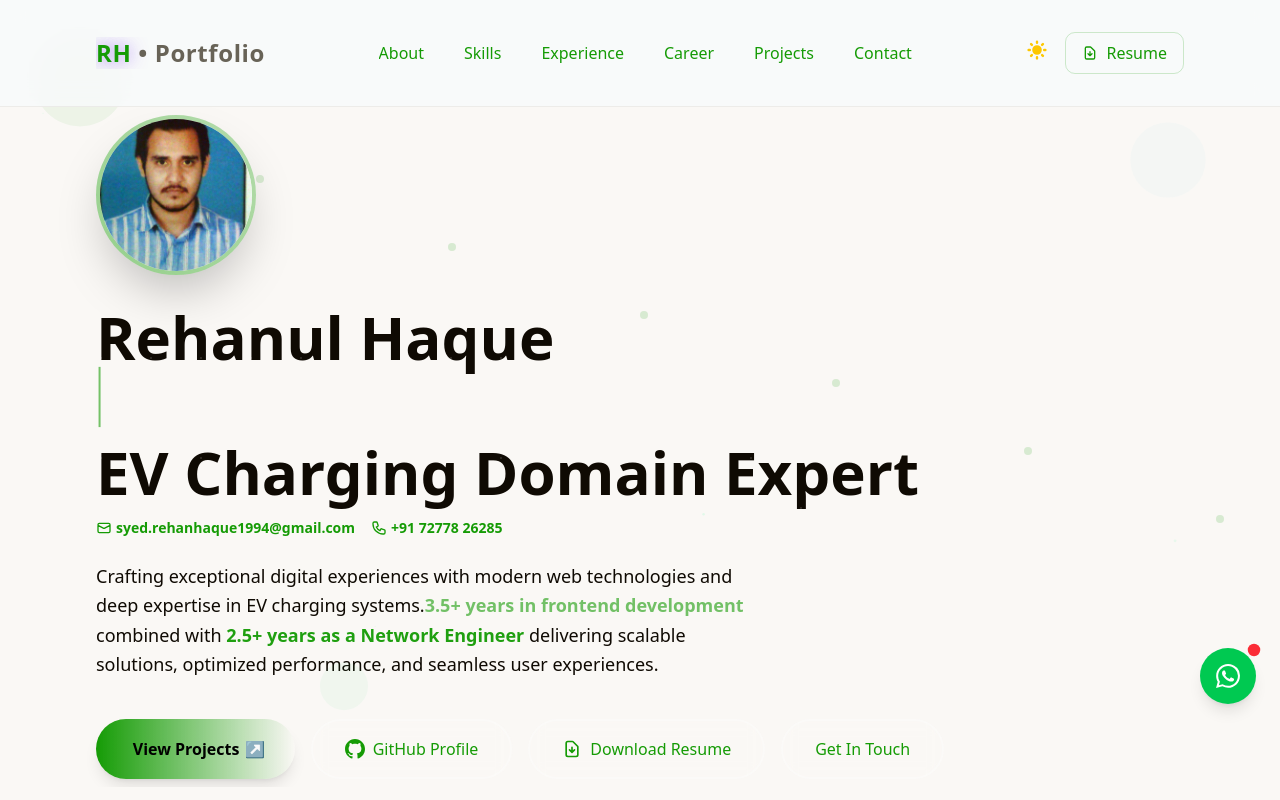
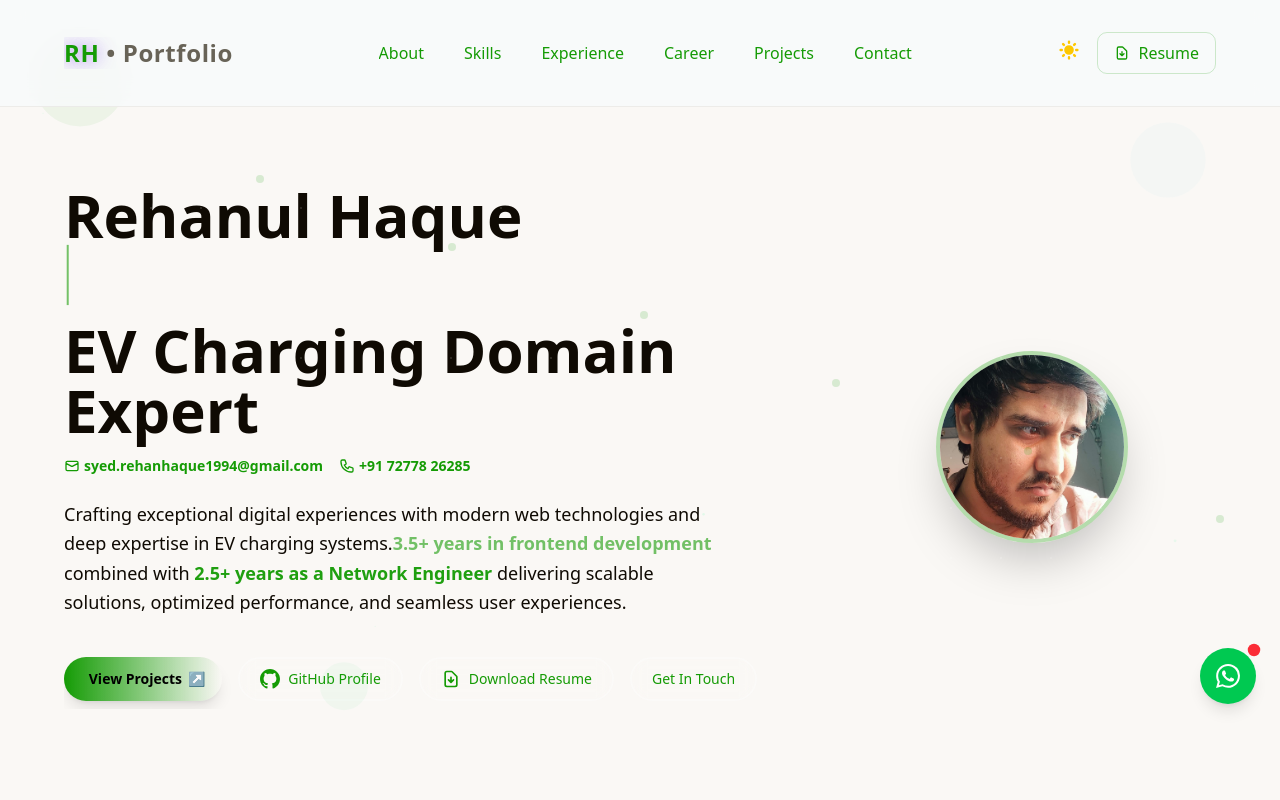
Before and after one commit to Rehan72/rehanul-portfolio, a React (Vite) app: page / in a window 1280 px wide. Shown: the top 800 px of the page. Built offline with nearby package versions, Linux system fonts and the light colour scheme.

Commit message:
image chnage

```diff
--- a/src/components/Header.jsx
+++ b/src/components/Header.jsx
@@ -54,7 +54,7 @@ export default function Header() {
       animate={{ y: 0 }}
       transition={prefersReducedMotion ? { duration: 0 } : { duration: 0.6 }}
     >
-       <div className="container flex items-center justify-between py-6 md:py-8">
+      <div className="w-full px-4 md:px-8 lg:px-16 flex items-center justify-between py-6 md:py-8">
         <motion.a
           href="#"
           className="font-bold tracking-wide text-xl md:text-2xl"
@@ -86,8 +86,7 @@ export default function Header() {
             <motion.a
               key={item.href}
               href={item.href}
-               className={`relative transition-colors duration-300 hover:text-accent ${
-                 activeSection === item.href.substring(1) ? "text-accent" : "text-muted-foreground"
+              className={`relative transition-colors duration-300 hover:text-accent ${activeSection === item.href.substring(1) ? "text-accent" : "text-muted-foreground"
                 }`}
               initial={{ opacity: 0, y: -20 }}
               animate={{ opacity: 1, y: 0 }}
@@ -168,14 +167,13 @@ export default function Header() {
             exit={{ opacity: 0, height: 0 }}
             transition={{ duration: 0.3, ease: "easeInOut" }}
           >
-             <div className="container py-4">
+            <div className="w-full px-4 md:px-8 lg:px-16 py-4">
               <nav className="flex flex-col gap-2">
                 {navItems.map((item, index) => (
                   <motion.a
                     key={item.href}
                     href={item.href}
-                     className={`px-4 py-3 rounded-lg transition-colors duration-300 ${
-                       activeSection === item.href.substring(1)
+                    className={`px-4 py-3 rounded-lg transition-colors duration-300 ${activeSection === item.href.substring(1)
                         ? "bg-accent/10 text-accent"
                         : "text-muted-foreground hover:text-accent hover:bg-card/50"
                       }`}
--- a/src/components/Hero.jsx
+++ b/src/components/Hero.jsx
@@ -12,7 +12,7 @@ export default function Hero() {
       "React Developer",
       "JavaScript Developer",
       "EV Charging Specialist",
-        "UI/UX Developer"
+      // "UI/UX Developer"
     ],
     {
       typingSpeed: 100, // Slightly faster for better UX
@@ -64,41 +64,8 @@ export default function Hero() {
         ))}
       </div>
 
-       <div className="container flex min-h-[85vh] flex-col items-start justify-center">
-         {/* Profile Image */}
-         <motion.div
-           className="mb-8"
-           initial={{ opacity: 0, scale: 0.8 }}
-           animate={{ opacity: 1, scale: 1 }}
-           transition={{ duration: 0.8, ease: [0.16, 1, 0.3, 1] }}
-         >
-           <motion.div
-             className="relative"
-             whileHover={{ scale: 1.05 }}
-             transition={{ duration: 0.3 }}
-           >
-             <div className="w-32 h-32 md:w-40 md:h-40 rounded-full border-4 border-accent/30 shadow-2xl overflow-hidden">
-               <img
-                 src="/profile.jpg"
-                 alt="Rehanul Haque - Frontend Developer and EV Charging Specialist"
-                 className="w-full h-full object-cover"
-                 loading="eager"
-                 decoding="async"
-                 width="160"
-                 height="160"
-                 onError={(e) => {
-                   console.error('Image failed to load:', e);
-                   e.target.style.display = 'none';
-                 }}
-                 onLoad={() => console.log('Image loaded successfully')}
-               />
-             </div>
-             <div
-               className="absolute inset-0 rounded-full bg-gradient-to-tr from-accent/20 to-transparent opacity-0.4"
-             />
-           </motion.div>
-         </motion.div>
-
+      <div className="w-full px-4 md:px-8 lg:px-16 flex min-h-[85vh] flex-col-reverse md:flex-row items-center justify-between gap-12">
+        <div className="w-full md:w-2/3 flex flex-col items-start">
           <motion.div
             initial={{ opacity: 0, y: 20 }}
             animate={{ opacity: 1, y: 0 }}
@@ -113,7 +80,7 @@ export default function Hero() {
                 Rehanul Haque
               </motion.span>
               <motion.span
-               className="block text-accent relative"
+                className="block text-accent relative whitespace-nowrap"
                 initial={{ opacity: 0, x: -20 }}
                 animate={{
                   opacity: [0.8, 1, 0.9],
@@ -199,11 +166,11 @@ export default function Hero() {
             initial={{ opacity: 0, y: 16 }}
             animate={{ opacity: 1, y: 0 }}
             transition={{ delay: 1, duration: 0.7, ease: [0.16, 1, 0.3, 1] }}
-           className="mt-10 flex flex-col sm:flex-row gap-4 flex-wrap justify-center sm:justify-start"
+            className="mt-10 flex flex-row gap-4 overflow-x-auto pb-2 justify-start sm:justify-start w-full no-scrollbar"
           >
             <motion.a
               href="#projects"
-             className="hero-button inline-flex items-center gap-2 rounded-full bg-gradient-to-r from-accent to-accent2 font-semibold text-black shadow-lg hover:shadow-xl transition-all duration-300"
+              className="hero-button inline-flex items-center gap-2 rounded-full bg-gradient-to-r from-accent to-accent2 font-semibold text-black shadow-lg hover:shadow-xl transition-all duration-300 whitespace-nowrap"
               whileHover={{
                 scale: 1.05,
                 boxShadow: "0 15px 35px rgba(87, 255, 167, 0.4)"
@@ -230,7 +197,7 @@ export default function Hero() {
               href="https://github.com/Rehan72"
               target="_blank"
               rel="noopener noreferrer"
-             className="hero-button inline-flex items-center gap-2 rounded-full border-2 border-white/30 font-medium text-white hover:bg-white/10 hover:border-accent/60 transition-all duration-300 backdrop-blur-sm"
+              className="hero-button inline-flex items-center gap-2 rounded-full border-2 border-white/30 font-medium text-white hover:bg-white/10 hover:border-accent/60 transition-all duration-300 backdrop-blur-sm whitespace-nowrap"
               whileHover={{
                 scale: 1.05,
                 borderColor: "rgba(87, 255, 167, 0.6)",
@@ -240,7 +207,7 @@ export default function Hero() {
               aria-label="Visit my GitHub profile"
             >
               <svg className="w-5 h-5" fill="currentColor" viewBox="0 0 24 24" aria-hidden="true">
-               <path d="M12 0c-6.626 0-12 5.373-12 12 0 5.302 3.438 9.8 8.207 11.387.599.111.793-.261.793-.577v-2.234c-3.338.726-4.033-1.416-4.033-1.416-.546-1.387-1.333-1.756-1.333-1.756-1.089-.745.083-.729.083-.729 1.205.084 1.839 1.237 1.839 1.237 1.07 1.834 2.807 1.304 3.492.997.107-.775.418-1.305.762-1.604-2.665-.305-5.467-1.334-5.467-5.931 0-1.311.469-2.381 1.236-3.221-.124-.303-.535-1.524.117-3.176 0 0 1.008-.322 3.301 1.23.957-.266 1.983-.399 3.003-.404 1.02.005 2.047.138 3.006.404 2.291-1.552 3.297-1.23 3.297-1.23.653 1.653.242 2.874.118 3.176.77.84 1.235 1.911 1.235 3.221 0 4.609-2.807 5.624-5.479 5.921.43.372.823 1.102.823 2.222v3.293c0 .319.192.694.801.576 4.765-1.589 8.199-6.086 8.199-11.386 0-6.627-5.373-12-12-12z"/>
+                <path d="M12 0c-6.626 0-12 5.373-12 12 0 5.302 3.438 9.8 8.207 11.387.599.111.793-.261.793-.577v-2.234c-3.338.726-4.033-1.416-4.033-1.416-.546-1.387-1.333-1.756-1.333-1.756-1.089-.745.083-.729.083-.729 1.205.084 1.839 1.237 1.839 1.237 1.07 1.834 2.807 1.304 3.492.997.107-.775.418-1.305.762-1.604-2.665-.305-5.467-1.334-5.467-5.931 0-1.311.469-2.381 1.236-3.221-.124-.303-.535-1.524.117-3.176 0 0 1.008-.322 3.301 1.23.957-.266 1.983-.399 3.003-.404 1.02.005 2.047.138 3.006.404 2.291-1.552 3.297-1.23 3.297-1.23.653 1.653.242 2.874.118 3.176.77.84 1.235 1.911 1.235 3.221 0 4.609-2.807 5.624-5.479 5.921.43.372.823 1.102.823 2.222v3.293c0 .319.192.694.801.576 4.765-1.589 8.199-6.086 8.199-11.386 0-6.627-5.373-12-12-12z" />
               </svg>
               GitHub Profile
             </motion.a>
@@ -248,7 +215,7 @@ export default function Hero() {
             <motion.a
               href="/Rehanul_Resume.pdf"
               download="Rehanul_Resume.pdf"
-             className="hero-button inline-flex items-center gap-2 rounded-full border-2 border-white/30 font-medium text-white hover:bg-white/10 hover:border-accent2/60 transition-all duration-300 backdrop-blur-sm"
+              className="hero-button inline-flex items-center gap-2 rounded-full border-2 border-white/30 font-medium text-white hover:bg-white/10 hover:border-accent2/60 transition-all duration-300 backdrop-blur-sm whitespace-nowrap"
               whileHover={{
                 scale: 1.05,
                 borderColor: "rgba(122, 224, 255, 0.6)",
@@ -264,7 +231,7 @@ export default function Hero() {
 
             <motion.a
               href="#contact"
-             className="hero-button inline-flex items-center gap-2 rounded-full border-2 border-white/30 font-medium text-white hover:bg-white/10 hover:border-accent/60 transition-all duration-300 backdrop-blur-sm"
+              className="hero-button inline-flex items-center gap-2 rounded-full border-2 border-white/30 font-medium text-white hover:bg-white/10 hover:border-accent/60 transition-all duration-300 backdrop-blur-sm whitespace-nowrap"
               whileHover={{
                 scale: 1.05,
                 borderColor: "rgba(87, 255, 167, 0.6)",
@@ -277,6 +244,31 @@ export default function Hero() {
             </motion.a>
           </motion.div>
         </div>
+
+        <motion.div
+          className="w-full md:w-1/3 flex justify-center md:justify-center"
+          initial={{ opacity: 0, x: 20 }}
+          animate={{ opacity: 1, x: 0 }}
+          transition={{ duration: 0.8, delay: 0.2 }}
+        >
+          <div className="w-32 h-32 md:w-48 md:h-48 rounded-full border-4 border-accent/30 shadow-2xl overflow-hidden">
+            <img
+              src="/IMG_20201111_145435.jpg"
+              alt="Rehanul Haque - Frontend Developer and EV Charging Specialist"
+              className="w-full h-full object-cover"
+              loading="eager"
+              decoding="async"
+              width="192"
+              height="192"
+              onError={(e) => {
+                console.error('Image failed to load:', e);
+                e.target.style.display = 'none';
+              }}
+              onLoad={() => console.log('Image loaded successfully')}
+            />
+          </div>
+        </motion.div>
+      </div>
     </section>
   );
 }
--- a/src/index.css
+++ b/src/index.css
@@ -117,21 +117,29 @@
   * {
     @apply border-border outline-ring/50;
   }
+
   body {
     @apply bg-background text-foreground;
   }
 }
 
-html, body, #root {
+html,
+body,
+#root {
   height: 100%;
 }
 
-.section { @apply py-20 md:py-28; }
-.container { @apply mx-auto w-full max-w-6xl px-6; }
+.section {
+  @apply py-20 md:py-28;
+}
+
+.container {
+  @apply mx-auto w-full max-w-6xl px-6;
+}
 
 .card {
   @apply bg-card/80 backdrop-blur rounded-xl border border-white/5;
-  background: linear-gradient(135deg, rgba(255,255,255,0.1), rgba(255,255,255,0.05));
+  background: linear-gradient(135deg, rgba(255, 255, 255, 0.1), rgba(255, 255, 255, 0.05));
   box-shadow: 0 8px 32px 0 rgba(31, 38, 135, 0.37);
 }
 
@@ -159,9 +167,17 @@ html, body, #root {
 }
 
 @keyframes gradient-shift {
-  0% { background-position: 0% 50%; }
-  50% { background-position: 100% 50%; }
-  100% { background-position: 0% 50%; }
+  0% {
+    background-position: 0% 50%;
+  }
+
+  50% {
+    background-position: 100% 50%;
+  }
+
+  100% {
+    background-position: 0% 50%;
+  }
 }
 
 .pulse-glow {
@@ -172,6 +188,7 @@ html, body, #root {
   from {
     box-shadow: 0 0 20px #667eea, 0 0 40px #667eea, 0 0 60px #667eea;
   }
+
   to {
     box-shadow: 0 0 10px #667eea, 0 0 20px #667eea, 0 0 30px #667eea;
   }
@@ -190,7 +207,7 @@ a::before {
   left: -100%;
   width: 100%;
   height: 100%;
-  background: linear-gradient(90deg, transparent, rgba(255,255,255,0.2), transparent);
+  background: linear-gradient(90deg, transparent, rgba(255, 255, 255, 0.2), transparent);
   transition: left 0.5s;
 }
 
@@ -198,7 +215,9 @@ a:hover::before {
   left: 100%;
 }
 
-*:focus:not(:focus-visible) { outline: none; }
+*:focus:not(:focus-visible) {
+  outline: none;
+}
 
 /* Performance optimizations */
 .gpu-accelerated {
@@ -209,6 +228,7 @@ a:hover::before {
 
 /* Accessibility improvements */
 @media (prefers-reduced-motion: reduce) {
+
   *,
   *::before,
   *::after {
@@ -224,6 +244,7 @@ a:hover::before {
   .card {
     border-width: 2px;
   }
+
   a {
     text-decoration: underline;
   }
@@ -243,16 +264,21 @@ html {
 /* Loading state utilities */
 .loading-shimmer {
   background: linear-gradient(90deg,
-    rgba(255,255,255,0) 0%,
-    rgba(255,255,255,0.2) 50%,
-    rgba(255,255,255,0) 100%);
+      rgba(255, 255, 255, 0) 0%,
+      rgba(255, 255, 255, 0.2) 50%,
+      rgba(255, 255, 255, 0) 100%);
   background-size: 200% 100%;
   animation: shimmer 1.5s infinite;
 }
 
 @keyframes shimmer {
-  0% { background-position: -200% 0; }
-  100% { background-position: 200% 0; }
+  0% {
+    background-position: -200% 0;
+  }
+
+  100% {
+    background-position: 200% 0;
+  }
 }
 
 /* Section placeholder for lazy loading */
@@ -267,6 +293,7 @@ html {
   0% {
     background-position: 200% 0;
   }
+
   100% {
     background-position: -200% 0;
   }
@@ -274,8 +301,8 @@ html {
 
 /* Dark mode enhancements */
 .dark .card {
-  background: linear-gradient(135deg, rgba(255,255,255,0.05), rgba(255,255,255,0.02));
-  border: 1px solid rgba(255,255,255,0.1);
+  background: linear-gradient(135deg, rgba(255, 255, 255, 0.05), rgba(255, 255, 255, 0.02));
+  border: 1px solid rgba(255, 255, 255, 0.1);
 }
 
 .dark .glass {
@@ -285,9 +312,9 @@ html {
 
 .dark .loading-shimmer {
   background: linear-gradient(90deg,
-    rgba(255,255,255,0) 0%,
-    rgba(255,255,255,0.1) 50%,
-    rgba(255,255,255,0) 100%);
+      rgba(255, 255, 255, 0) 0%,
+      rgba(255, 255, 255, 0.1) 50%,
+      rgba(255, 255, 255, 0) 100%);
 }
 
 /* Enhanced button styles */
@@ -304,7 +331,7 @@ html {
   left: -100%;
   width: 100%;
   height: 100%;
-  background: linear-gradient(90deg, transparent, rgba(255,255,255,0.3), transparent);
+  background: linear-gradient(90deg, transparent, rgba(255, 255, 255, 0.3), transparent);
   transition: left 0.5s;
 }
 
@@ -341,12 +368,15 @@ html {
 /* Modern card hover effects */
 .card-hover {
   transition: all 0.3s cubic-bezier(0.4, 0, 0.2, 1);
-  overflow: hidden; /* Prevent effects from overflowing */
-  position: relative; /* Ensure proper stacking context */
+  overflow: hidden;
+  /* Prevent effects from overflowing */
+  position: relative;
+  /* Ensure proper stacking context */
 }
 
 .card-hover:hover {
-  transform: translateY(-2px) scale(1.005); /* Further reduced to prevent overflow */
+  transform: translateY(-2px) scale(1.005);
+  /* Further reduced to prevent overflow */
   box-shadow: 0 10px 25px rgba(0, 0, 0, 0.08);
 }
 
@@ -361,12 +391,21 @@ html {
   }
 
   /* Reduce text sizes on mobile for better readability */
-  h1 { @apply text-2xl md:text-4xl lg:text-5xl; }
-  h2 { @apply text-xl md:text-2xl lg:text-3xl; }
-  h3 { @apply text-lg md:text-xl lg:text-2xl; }
+  h1 {
+    @apply text-2xl md:text-4xl lg:text-5xl;
+  }
+
+  h2 {
+    @apply text-xl md:text-2xl lg:text-3xl;
+  }
+
+  h3 {
+    @apply text-lg md:text-xl lg:text-2xl;
+  }
 
   /* Improve button spacing on mobile */
-  .btn-primary, .btn-secondary {
+  .btn-primary,
+  .btn-secondary {
     @apply px-6 py-3 text-sm;
   }
 
@@ -376,7 +415,11 @@ html {
   }
 
   /* Ensure touch targets are at least 44px */
-  button, a, input, textarea, select {
+  button,
+  a,
+  input,
+  textarea,
+  select {
     min-height: 44px;
   }
 
@@ -401,7 +444,7 @@ html {
 
   /* Mobile button adjustments */
   .hero-button {
-    @apply px-6 py-3 text-sm w-full justify-center;
+    @apply px-4 py-2 text-xs w-full justify-center;
   }
 
   /* Mobile carousel adjustments */
@@ -418,7 +461,7 @@ html {
 
   /* Tablet-specific adjustments */
   .hero-button {
-    @apply px-8 py-4;
+    @apply px-5 py-2.5 text-sm;
   }
 
   .carousel-item {
@@ -433,7 +476,7 @@ html {
   }
 
   .hero-button {
-    @apply px-8 py-4;
+    @apply px-5 py-2.5 text-sm;
   }
 
   .carousel-item {
```
Also changed, not shown: public/IMG_20201111_145435.jpg (added). Lines whose indentation alone changed are shown as unchanged.
